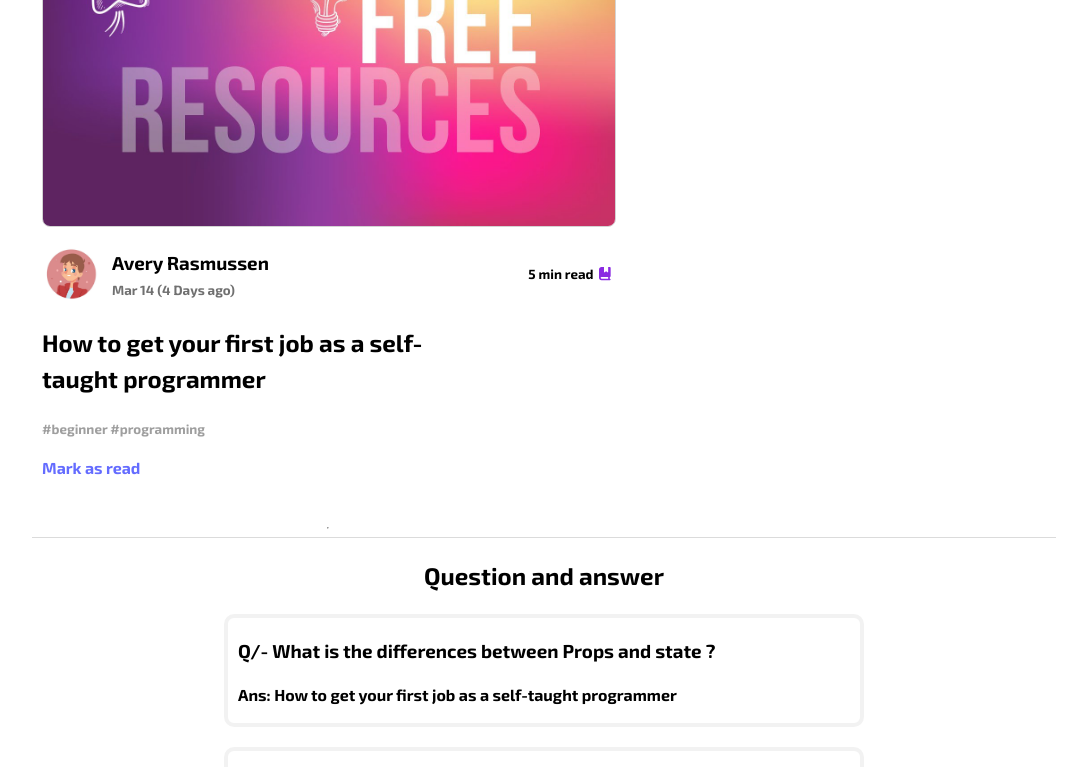
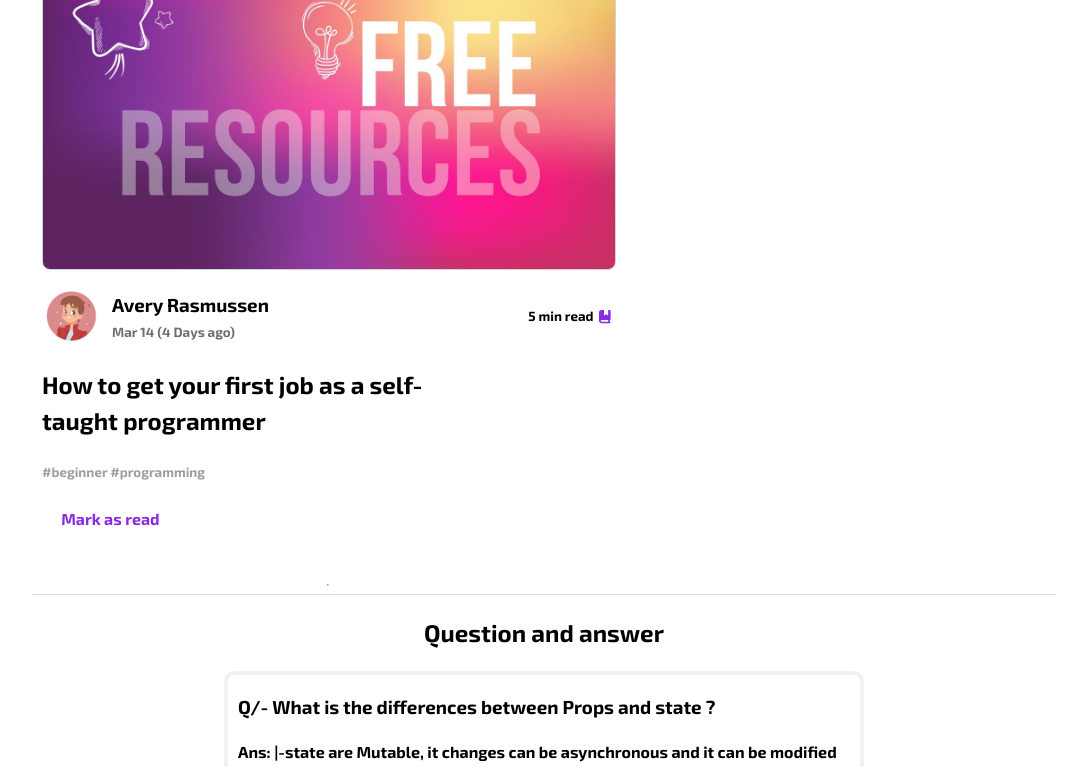
Before and after one commit to Fuad-hasan001/React-knowledge-cafe-A8, a React (Vite) app: page / in a window 1280 px wide. Shown: the part 2000-2767 px from the top of the page, without its empty margins (96-1183 px from the left). Built offline with nearby package versions, Linux system fonts and the light colour scheme.

Commit message:
updated QuesAns json file

```diff
--- a/public/QuesAns.json
+++ b/public/QuesAns.json
@@ -3,7 +3,7 @@
     "id": "483aa9cd2c577ae60c5b3eab",
 
     "question": "What is the differences between Props and state ?",
-    "answer": "How to get your first job as a self-taught programmer"
+    "answer": "|-state are Mutable, it changes can be asynchronous and it can be modified using useState. |- On the otherhand props are immutable and read only and it can not be modified."
 
 
   },
@@ -11,7 +11,7 @@
     "id": "483aa9cd2c577ae60c5b3ebb",
 
     "question": "How does useState work ?",
-    "answer": "How to get your first job as a self-taught programmer"
+    "answer": "|- useState() hook helps us to have state variables in function components. useState is a function which accepts the initial state as an argument and returns a state value and a function to update this value, it is also rerendering"
 
 
   },
@@ -19,7 +19,7 @@
     "id": "483aa9cd2c577ae60c5b3ecb",
 
     "question": "What is the Purpose of useEffect other than fetching data ?",
-    "answer": "How to get your first job as a self-taught programmer"
+    "answer": "|- UseEffect which is initialize with arrow function as setup and dependencies. the useEffect hook perform side effects in function components. fetching data is among of the side effects cases where another effects like updating the DOM directly and change the state and props other than that.  "
 
 
   },
@@ -27,7 +27,7 @@
     "id": "483aa9cd2c577ae60c5b3edb",
 
     "question": "How does React work ?",
-    "answer": "How to get your first job as a self-taught programmer"
+    "answer": "|- React is a javascript library and it relies on a virtual DOM, which is a copy of the actual DOM. mainly React main a tree which is able to do efficient diff algorithm computations on the node. "
 
 
   }
--- a/src/components/Blog/Blog.jsx
+++ b/src/components/Blog/Blog.jsx
@@ -9,6 +9,8 @@ const Blog = (props) => {
     // received data via props and destructuring
     const { blogCoverImg, authorImg, authorName, publishDate, readTime, blogTitle, hashFile} = props.blog;
 
+    // mark as read
+    // const addSpentReadTime = props.addSpentReadTime
 
     return (
         <div className='blog'>
@@ -32,7 +34,7 @@ const Blog = (props) => {
                 <div className="blog-info">
                     <h2>{blogTitle}</h2>
                     <p><small>{hashFile}</small></p>
-                    <a href="/">Mark as read</a>
+                    <button className='btn-readTime' href="/">Mark as read</button>
                 </div>
         </div>
     );
--- a/src/components/Blogs/Blogs.css
+++ b/src/components/Blogs/Blogs.css
@@ -24,3 +24,14 @@
 .QuesAns-container h2{
     text-align: center;
 }
+
+.btn-readTime{
+    background: #FFF;
+    border: 0;
+    border-color: #FFF;
+    color: blueviolet;
+}
+.btn-readTime:hover{
+    border: 0;
+    border-bottom: 1px solid blueviolet;
+}
--- a/src/components/Bookmark/Bookmark.jsx
+++ b/src/components/Bookmark/Bookmark.jsx
@@ -1,16 +1,16 @@
-import React from 'react';
+import React, { useState } from 'react';
 import './Bookmark.css'
 
-const Bookmark = () => {
+const Bookmark = (props) => {
 
     return (
         <div className='bookmark'>
                 <div className='spentTime-count'>
-                    <h3>Spent time on read : min</h3>
+                    <h3>Spent time on read : 170 min</h3>
                 </div>
 
                 <div className='bookmarked-blogs'>
-                    <h3>Bookmarked Blogs :</h3>
+                    <h3>Bookmarked Blogs: </h3>
                     <div>
                         <h4>hello</h4>
 
```
Also changed, not shown: src/components/Blogs/Blogs.jsx (+7 -2 lines), src/components/Extra/Extra.jsx (added, +141 -0 lines).
